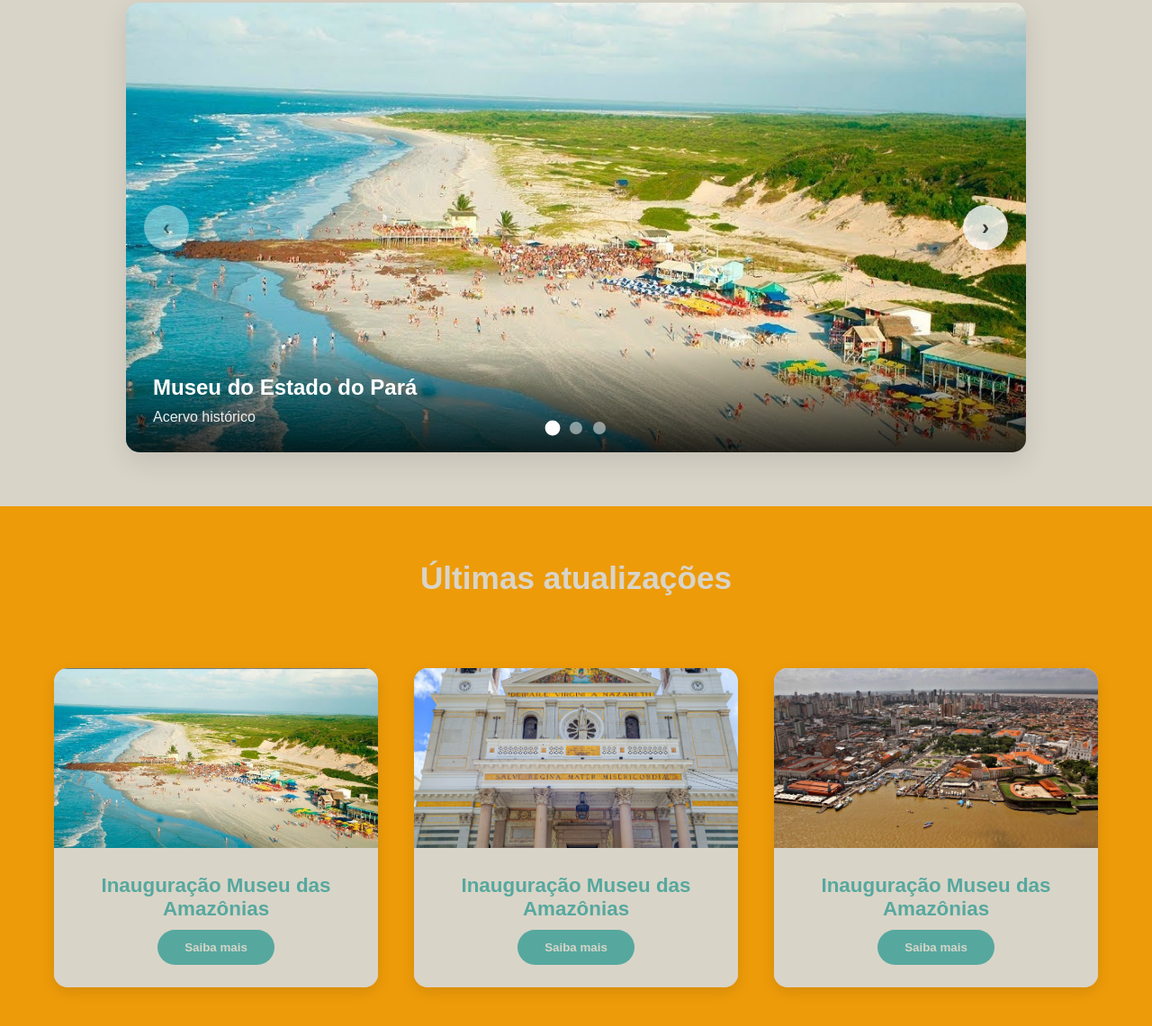
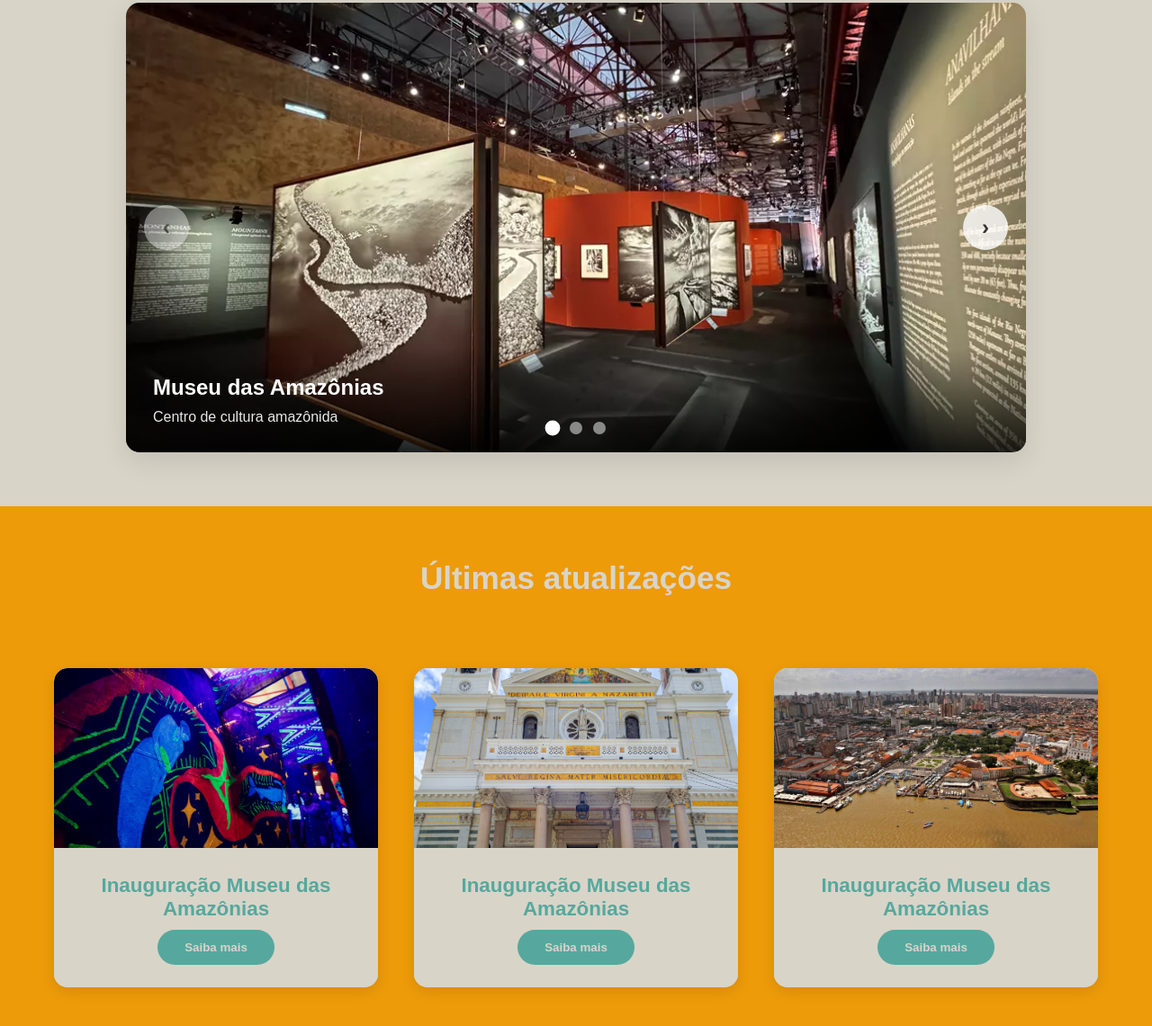
Before and after one commit to juniorm03/banzeiro-museus, a plain HTML site: page index.html in a window 1280 px wide. Shown: the part 611-1752 px from the top of the page at 90% size. Drawn offline with Linux system fonts and the light colour scheme.

Commit message:
Página Museus

```diff
--- a/index.html
+++ b/index.html
@@ -29,10 +29,10 @@
 
                     <div class="slides">
                         <div class="slide">
-                            <img src="./img/algodoal.jpeg" alt="Museu do Estado do Pará">
+                            <img src="./img/museus/museu-das-amazonias-2.jpg" alt="Museu das Amazônias">
                             <div class="texto-slide">
-                                <h3>Museu do Estado do Pará</h3>
-                                <p>Acervo histórico</p>
+                                <h3>Museu das Amazônias</h3>
+                                <p>Centro de cultura amazônida</p>
                             </div>
                         </div>
                         <div class="slide">
@@ -71,7 +71,7 @@
                 <div class="destaques">
                     <div class="container-card">
                         <div class="card">
-                            <img src="./img/algodoal.jpeg" alt="">
+                            <img src="./img/museus/museu-das-amazonias-3.jpg" alt="Museu das Amazônias">
                             <div class="card-corpo">
                                 <h5 class="card-titulo""></h5>
                                 <p>Inauguração Museu das Amazônias</p>
```
Also changed, not shown: museus.html (+3 -16 lines), img/museus/museu-das-amazoias-1.jpg (added), img/museus/museu-das-amazonias-2.jpg (added), img/museus/museu-das-amazonias-3.jpg (added).
